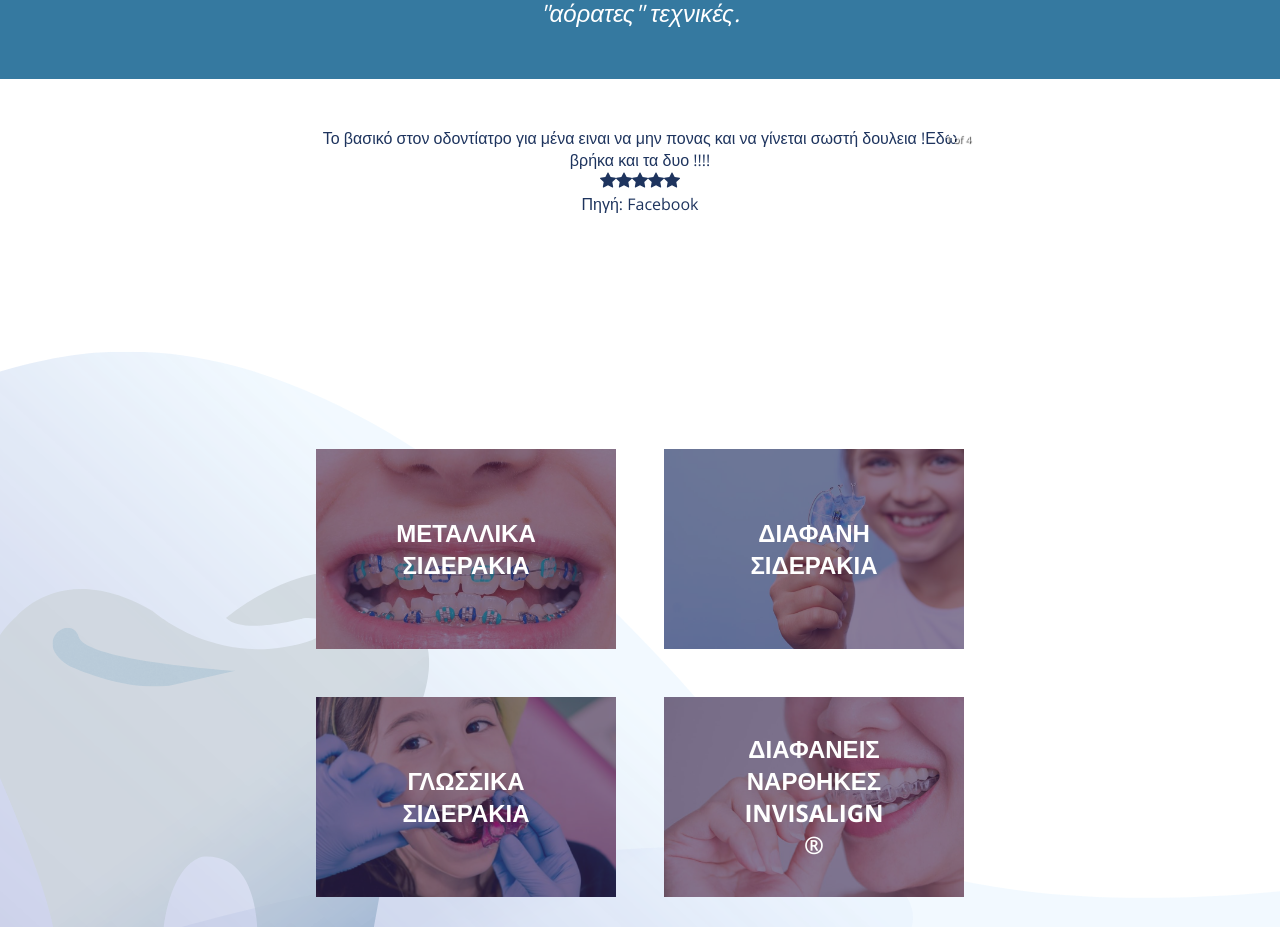
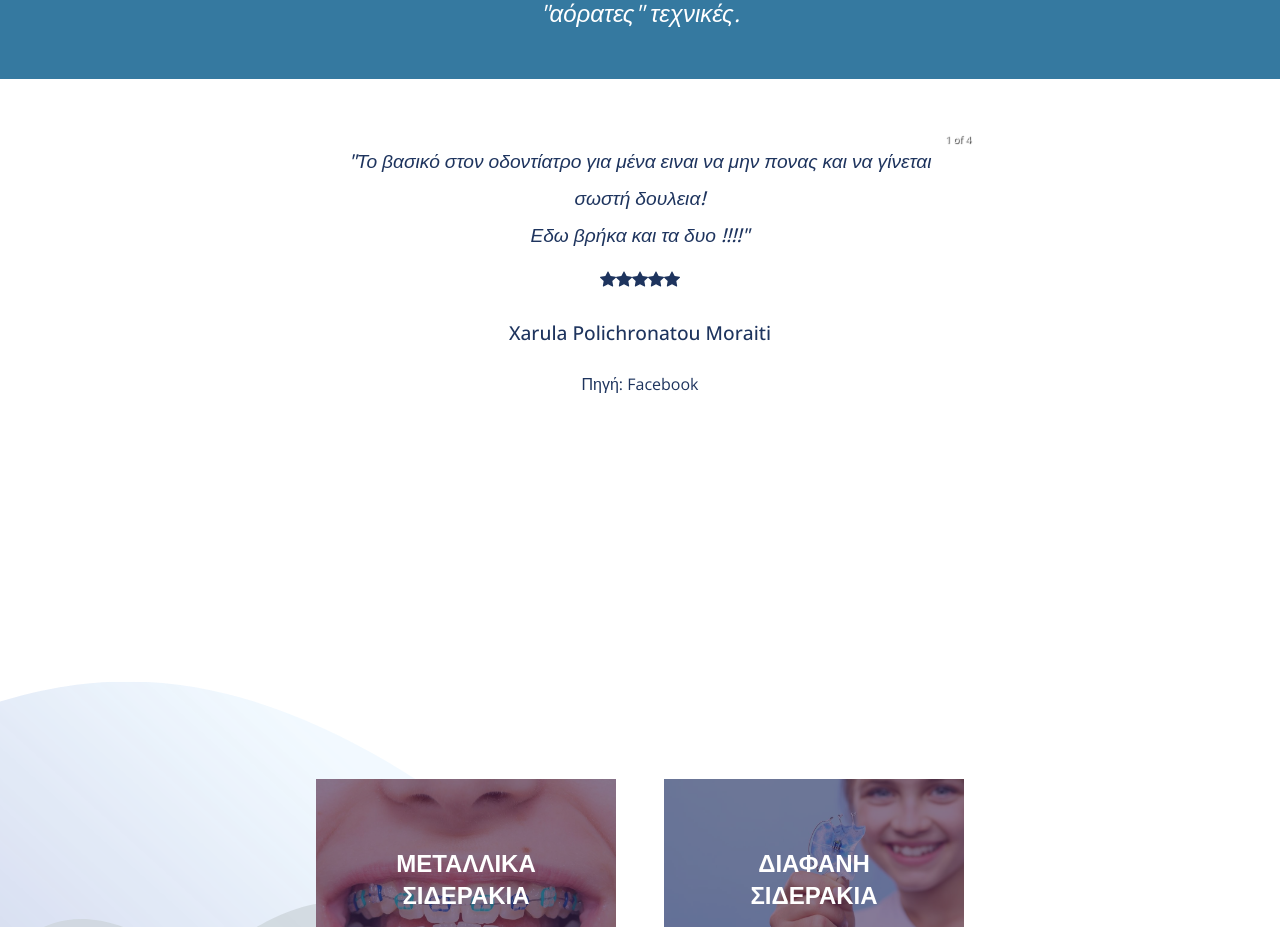
Before and after one commit to 3vilBonobo/orthobyron.gr, a React (Create React App) app: page / in a window 1280 px wide. Shown: the part 1160-2087 px from the top of the page. Built offline with nearby package versions, Linux system fonts and the light colour scheme; the HTML template or start-up script is replaced by a standard one.

Commit message:
add review carousel styling

```diff
--- a/src/components/ReviewsCarousel.js
+++ b/src/components/ReviewsCarousel.js
@@ -2,11 +2,17 @@ import 'react-responsive-carousel/lib/styles/carousel.min.css';
 import { reviews } from '../data/data';
 import { Carousel } from 'react-responsive-carousel';
 import { BsStarFill } from 'react-icons/bs';
-import { StyledReviewsCarouselWrapper } from './styles/Carousels.style';
+import {
+  StyledReviewsCarouselWrapper,
+  StyledReviewsCarouselContainer,
+  StyledReviewsCarouselReview,
+  StyledReviewsCarouselName,
+  StyledReviewsCarouselSource,
+} from './styles/Carousels.style';
 
 const ReviewsCarousel = () => {
   return (
-    <StyledReviewsCarouselWrapper>
+    <StyledReviewsCarouselContainer>
       <Carousel
         stopOnHover
         infiniteLoop
@@ -17,8 +23,12 @@ const ReviewsCarousel = () => {
       >
         {reviews.map((review, index) => {
           return (
-            <div key={index}>
-              <p>{review.review}</p>
+            <StyledReviewsCarouselWrapper key={index}>
+              <StyledReviewsCarouselReview
+                dangerouslySetInnerHTML={{
+                  __html: review.review,
+                }}
+              ></StyledReviewsCarouselReview>
 
               <div>
                 <BsStarFill />
@@ -28,13 +38,18 @@ const ReviewsCarousel = () => {
                 <BsStarFill />
               </div>
               <div>
-                <p>Πηγή: {review.source}</p>
+                <StyledReviewsCarouselName>
+                  {review.name}
+                </StyledReviewsCarouselName>
+                <StyledReviewsCarouselSource>
+                  Πηγή: {review.source}
+                </StyledReviewsCarouselSource>
               </div>
-            </div>
+            </StyledReviewsCarouselWrapper>
           );
         })}
       </Carousel>
-    </StyledReviewsCarouselWrapper>
+    </StyledReviewsCarouselContainer>
   );
 };
 
--- a/src/components/Styles/Carousels.style.js
+++ b/src/components/Styles/Carousels.style.js
@@ -1,6 +1,6 @@
 import styled from 'styled-components';
 
-export const StyledReviewsCarouselWrapper = styled.div`
+export const StyledReviewsCarouselContainer = styled.div`
   width: 90%;
   height: auto;
   padding: 2rem;
@@ -9,6 +9,28 @@ export const StyledReviewsCarouselWrapper = styled.div`
     max-width: 60%;
   }
 `;
+export const StyledReviewsCarouselWrapper = styled.div`
+  display: flex;
+  flex-direction: column;
+  align-items: center;
+  justify-content: center;
+`;
+
+export const StyledReviewsCarouselReview = styled.p`
+  font-size: 1.2rem;
+  padding: 1rem;
+  line-height: 2.3rem;
+  font-weight: 500;
+`;
+export const StyledReviewsCarouselSource = styled.p`
+  padding-bottom: 2rem;
+`;
+export const StyledReviewsCarouselName = styled.p`
+  font-size: 1.2rem;
+  font-weight: 500;
+  padding: 1.7rem;
+`;
+
 export const StyledClinicsCarouselWrapper = styled.div`
   width: 100%;
   height: auto;
--- a/src/data/data.js
+++ b/src/data/data.js
@@ -69,28 +69,28 @@ export const intro =
 export const reviews = [
   {
     review:
-      'Το βασικό στον οδοντίατρο για μένα ειναι να μην πονας και να γίνεται σωστή δουλεια !Εδω βρήκα και τα δυο !!!!',
+      '<i>"Το βασικό στον οδοντίατρο για μένα ειναι να μην πονας και να γίνεται σωστή δουλεια! <br/>Εδω βρήκα και τα δυο !!!!"<i>',
 
     name: 'Xarula Polichronatou Moraiti',
     source: 'Facebook',
   },
   {
     review:
-      'Συνεπεια και πολυ προσεγμενη δουλεια! Χαιρομαι πλεον το χαμογελο μου!',
+      '<i>"Συνεπεια και πολυ προσεγμενη δουλεια! <br/> Χαιρομαι πλεον το χαμογελο μου!"<i>',
 
     name: 'Stratis Karastratis',
     source: 'Facebook',
   },
   {
     review:
-      'Σούπερ χώρος!!!! Ο καλύτερος ορθοδοντικος!!! Επαγγελματίας που εστιάζει στο πρόβλημα που έχεις!!! Ειχα άψογο αποτέλεσμα!!! Ευχαριστώ για όλα!!!',
+      '<i>"Σούπερ χώρος!!!! Ο καλύτερος ορθοδοντικος!!! <br/>Επαγγελματίας που εστιάζει στο πρόβλημα που έχεις!!! <br/>Ειχα άψογο αποτέλεσμα!!! Ευχαριστώ για όλα!!!"<i>',
 
     name: 'Dimitra Tsoumaka',
     source: 'Facebook',
   },
   {
     review:
-      'Το Ινστιτούτο είναι πραγματικά σπάνιο. Αφενός είναι ένας υπέροχος και ζεστός χώρος, σε πολύ κεντρικό σημείο ,και αφετέρου (και βασικότατο ) η δουλειά είναι πολύ προσεγμένη και άκρως επαγγελματική.Ο κ.Πάνος ευγενέστατος και πάντα χαμογελαστός γεμάτος αφοσίωση και αισιοδοξία.Τελικά με την παρότρυνση του μετέτρεψε την φοβία μου σε θέληση..Ευχαριστώ πολύ και το χαμόγελο που μου χαρίσατε',
+      '<i>"Το Ινστιτούτο είναι πραγματικά σπάνιο.<br/> Αφενός είναι ένας υπέροχος και ζεστός χώρος, σε πολύ κεντρικό σημείο<br/> και αφετέρου (και βασικότατο ) η δουλειά είναι πολύ προσεγμένη και άκρως επαγγελματική.<br/>Ο κ.Πάνος ευγενέστατος και πάντα χαμογελαστός γεμάτος αφοσίωση και αισιοδοξία.<br/>Τελικά με την παρότρυνση του μετέτρεψε την φοβία μου σε θέληση.<br/>Ευχαριστώ πολύ και το χαμόγελο που μου χαρίσατε"<i>',
 
     name: 'Stavros Kougias ',
     source: 'Facebook',
```
